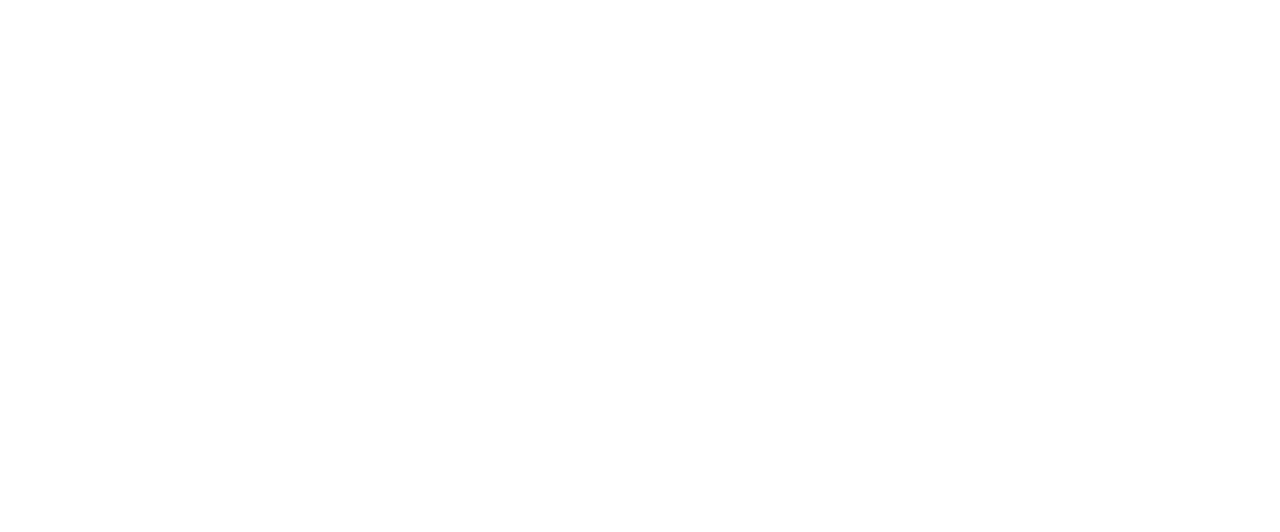
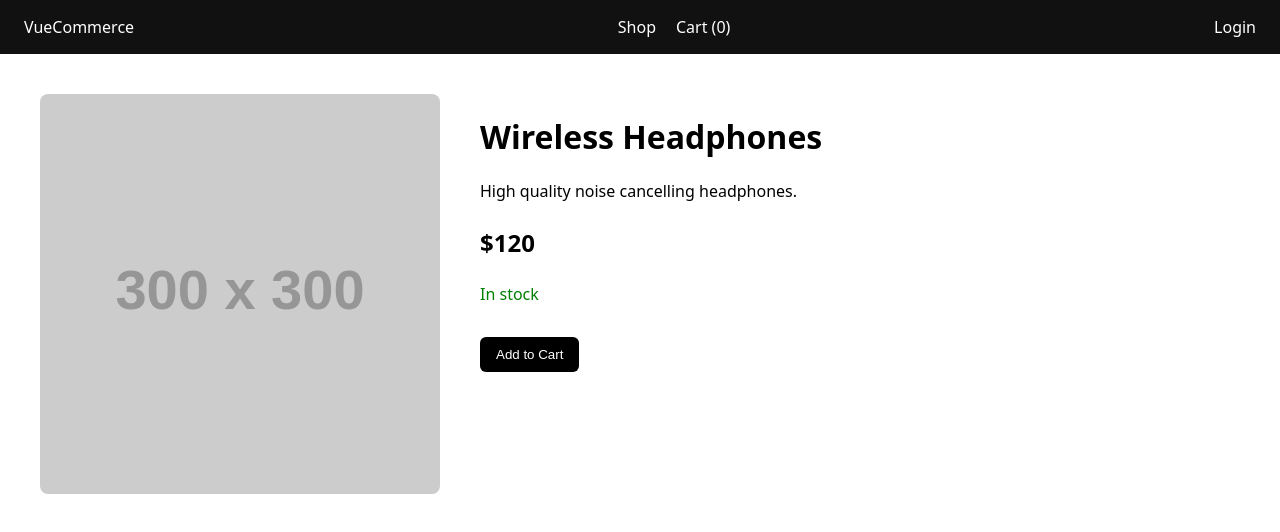
Before and after one commit to veljko-naumovic/e-commerce-vue, a Vue app: page /product/1 in a window 1280 px wide. Before the commit this address had no page. Shown: the top 532 px of the page. Built offline with nearby package versions, Linux system fonts and the light colour scheme.

Commit message:
Add product details page

```diff
--- a/src/components/product/ProductCard.vue
+++ b/src/components/product/ProductCard.vue
@@ -1,6 +1,7 @@
 <script setup lang="ts">
 import { useCartStore } from "@/stores/cart";
 import type { Product } from "@/types/product";
+import { useRouter } from "vue-router";
 
 const props = defineProps<{
     product: Product;
@@ -8,11 +9,16 @@
 
 
 const cartStore = useCartStore();
+const router = useRouter();
 
 const handleAdd = () => {
     if (props.product.stock > 0) {
         cartStore.addToCart(props.product);
     }
+};
+
+const goToDetails = () => {
+    router.push(`/product/${props.product.id}`);
 };
 
 </script>
@@ -21,7 +27,7 @@
     <div class="card">
         <img :src="product.image" :alt="product.title" />
 
-        <h3>{{ product.title }}</h3>
+        <h3 @click="goToDetails" class="clickable">{{ product.title }}</h3>
         <p>{{ product.description }}</p>
 
         <div class="bottom">
--- a/src/router/index.ts
+++ b/src/router/index.ts
@@ -17,6 +17,11 @@
 			{
 				path: "login",
 				component: () => import("@/views/LoginView.vue"),
+			},
+			{
+				path: "/product/:id",
+				name: "product-details",
+				component: () => import("@/views/ProductDetailsView.vue"),
 			},
 			{
 				path: "admin",
--- a/src/style.css
+++ /dev/null
@@ -1,79 +0,0 @@
-:root {
-  font-family: system-ui, Avenir, Helvetica, Arial, sans-serif;
-  line-height: 1.5;
-  font-weight: 400;
-
-  color-scheme: light dark;
-  color: rgba(255, 255, 255, 0.87);
-  background-color: #242424;
-
-  font-synthesis: none;
-  text-rendering: optimizeLegibility;
-  -webkit-font-smoothing: antialiased;
-  -moz-osx-font-smoothing: grayscale;
-}
-
-a {
-  font-weight: 500;
-  color: #646cff;
-  text-decoration: inherit;
-}
-a:hover {
-  color: #535bf2;
-}
-
-body {
-  margin: 0;
-  display: flex;
-  place-items: center;
-  min-width: 320px;
-  min-height: 100vh;
-}
-
-h1 {
-  font-size: 3.2em;
-  line-height: 1.1;
-}
-
-button {
-  border-radius: 8px;
-  border: 1px solid transparent;
-  padding: 0.6em 1.2em;
-  font-size: 1em;
-  font-weight: 500;
-  font-family: inherit;
-  background-color: #1a1a1a;
-  cursor: pointer;
-  transition: border-color 0.25s;
-}
-button:hover {
-  border-color: #646cff;
-}
-button:focus,
-button:focus-visible {
-  outline: 4px auto -webkit-focus-ring-color;
-}
-
-.card {
-  padding: 2em;
-}
-
-#app {
-  max-width: 1280px;
-  margin: 0 auto;
-  padding: 2rem;
-  text-align: center;
-}
-
-@media (prefers-color-scheme: light) {
-  :root {
-    color: #213547;
-    background-color: #ffffff;
-  }
-  a:hover {
-    color: #747bff;
-  }
-  button {
-    background-color: #f9f9f9;
-  }
-}
--- a/src/styles/main.scss
+++ b/src/styles/main.scss
@@ -4,3 +4,7 @@
     margin: 0;
     font-family: system-ui, sans-serif;
 }
+
+.clickable {
+    cursor: pointer;
+}
--- a/src/views/ProductDetailsView.vue
+++ b/src/views/ProductDetailsView.vue
@@ -0,0 +1,95 @@
+<script setup lang="ts">
+import { computed } from "vue";
+import { useRoute } from "vue-router";
+import { useProductsStore } from "@/stores/products";
+import { useCartStore } from "@/stores/cart";
+
+const route = useRoute();
+const productsStore = useProductsStore();
+const cartStore = useCartStore();
+
+const productId = Number(route.params.id);
+
+const product = computed(() =>
+    productsStore.getProductById(productId)
+);
+
+const handleAdd = () => {
+    if (product.value && product.value.stock > 0) {
+        cartStore.addToCart(product.value);
+    }
+};
+</script>
+
+<template>
+    <div v-if="product" class="details">
+        <img :src="product.image" :alt="product.title" />
+
+        <div class="info">
+            <h1>{{ product.title }}</h1>
+
+            <p class="description">
+                {{ product.description }}
+            </p>
+
+            <p class="price">
+                ${{ product.price }}
+            </p>
+
+            <p :class="[
+                'stock',
+                product.stock > 0 ? 'in' : 'out'
+            ]">
+                {{ product.stock > 0 ? 'In stock' : 'Out of stock' }}
+            </p>
+
+            <button :disabled="product.stock === 0" @click="handleAdd">
+                Add to Cart
+            </button>
+        </div>
+    </div>
+
+    <p v-else>Product not found.</p>
+</template>
+
+<style scoped lang="scss">
+.details {
+    display: grid;
+    grid-template-columns: 400px 1fr;
+    gap: 40px;
+    padding: 40px;
+
+    img {
+        width: 100%;
+        border-radius: 8px;
+    }
+
+    .price {
+        font-size: 24px;
+        font-weight: bold;
+    }
+
+    .stock.in {
+        color: green;
+    }
+
+    .stock.out {
+        color: red;
+    }
+
+    button {
+        margin-top: 16px;
+        padding: 10px 16px;
+        background: black;
+        color: white;
+        border: none;
+        cursor: pointer;
+        border-radius: 6px;
+
+        &:disabled {
+            background: #aaa;
+            cursor: not-allowed;
+        }
+    }
+}
+</style>
```
